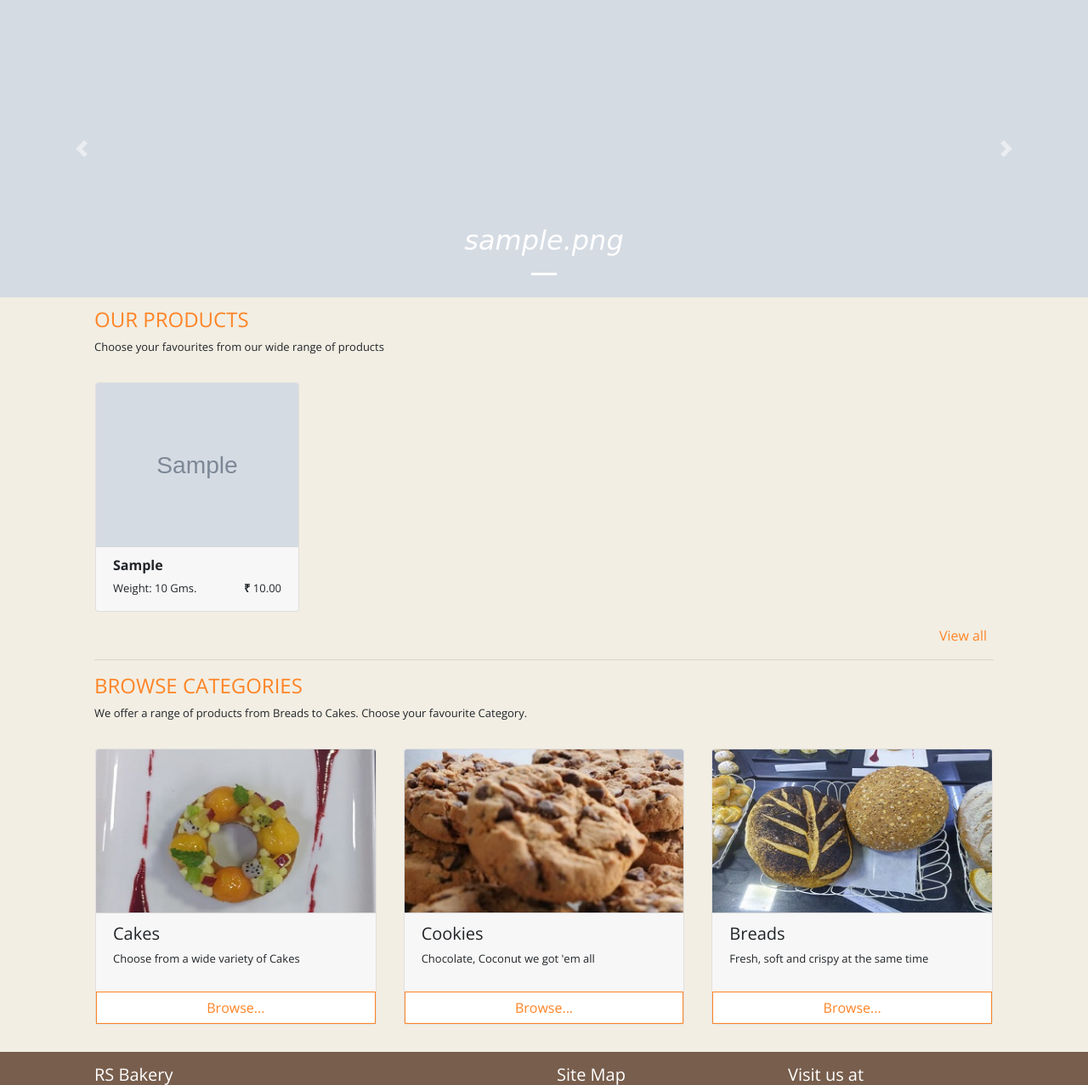
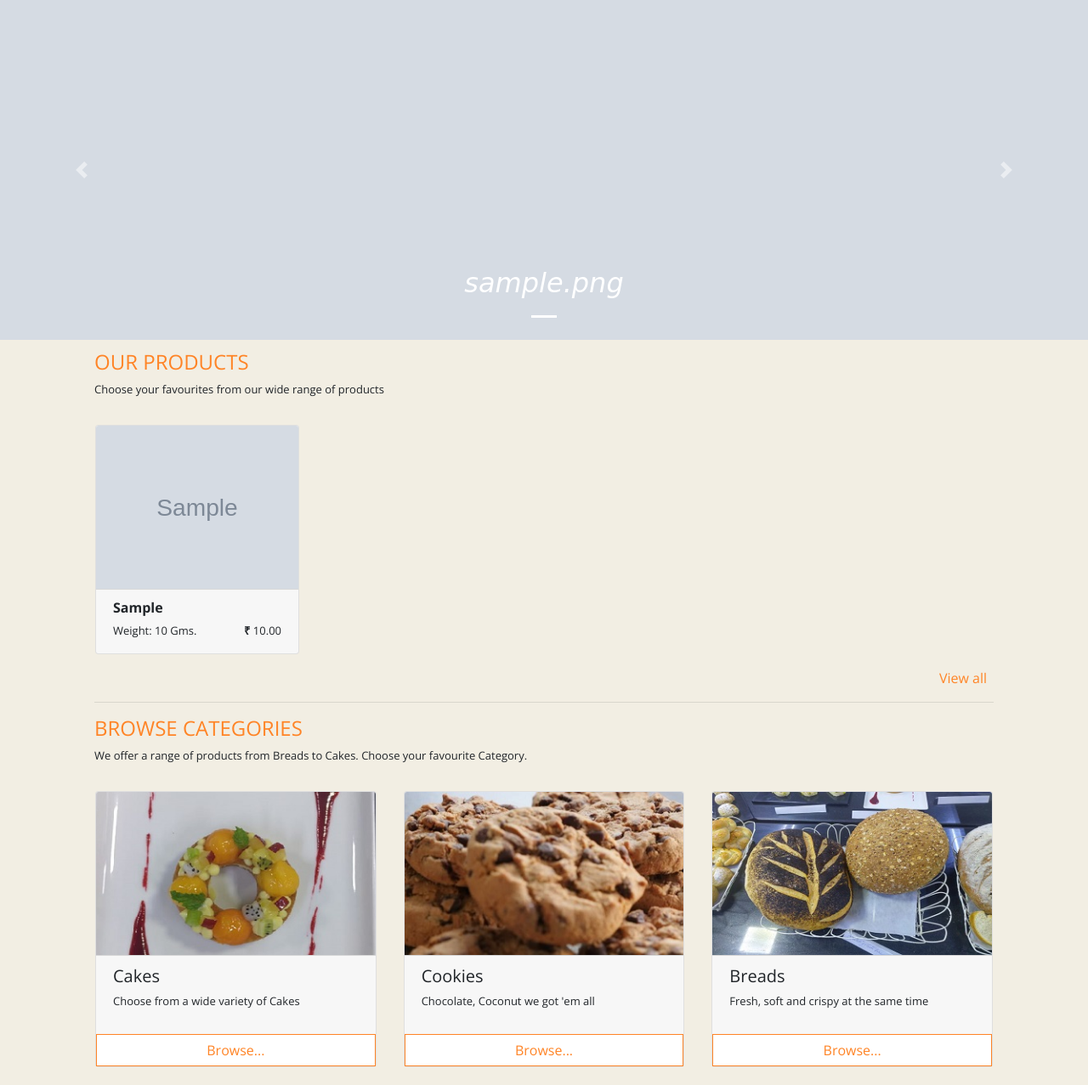
Before and after one commit to indresharma/rsbakery, a Django app: page / in a window 1280 px wide. Shown: the part 71-1348 px from the top of the page at 85% size. Run offline with Django 3.2, Linux system fonts and the light colour scheme; tables that the repository leaves empty hold one stand-in row (values such as "Sample post"); grey boxes marked "Sample" are stand-in pictures; some libraries are stand-ins or nearby versions.

Commit message:
BugFix: Design

```diff
--- a/rsbakery/static/css/style.css
+++ b/rsbakery/static/css/style.css
@@ -38,7 +38,7 @@
 .footer a { color: white;}
 .active {background-color: #ff8426;}
 .car-title {font-size: larger;}
-.carouselImg {max-height: 350px; overflow: hidden; vertical-align: middle;}
+.carouselImg {max-height: 50vh; overflow: hidden; vertical-align: middle;}
 .carouselImg img {width: 100%;}
 .carousel-caption h5 {font-family: cursive; font-size: xx-large; font-style: italic;}
 .indexProducts img {width: 100%; height: 100%;}
@@ -261,10 +261,13 @@
 .emptyContent h3 {text-align: center;}
 
 
+@media screen and (min-width: 768px) {
+    .container {
+        max-width: 85%;
+    }
+  }
 
-.container {
-    max-width: 85%;
-}
+
 .searchBarOuter {
     display: flex;
 
```
